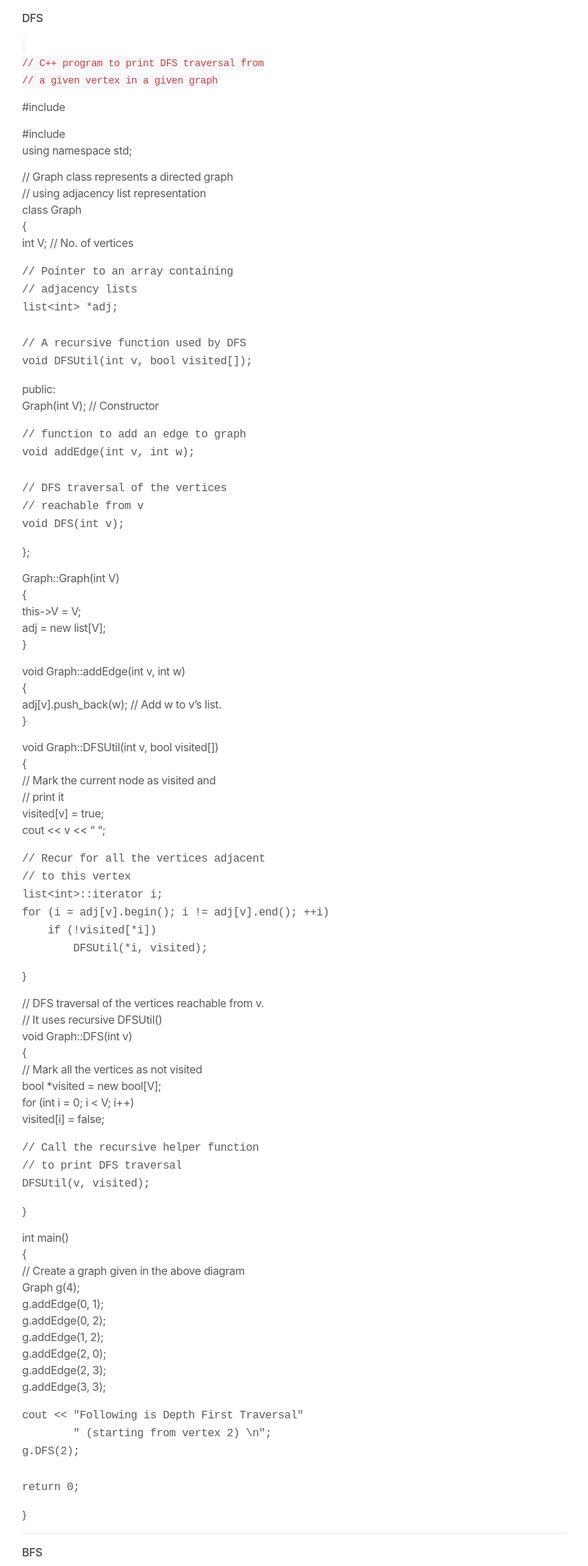
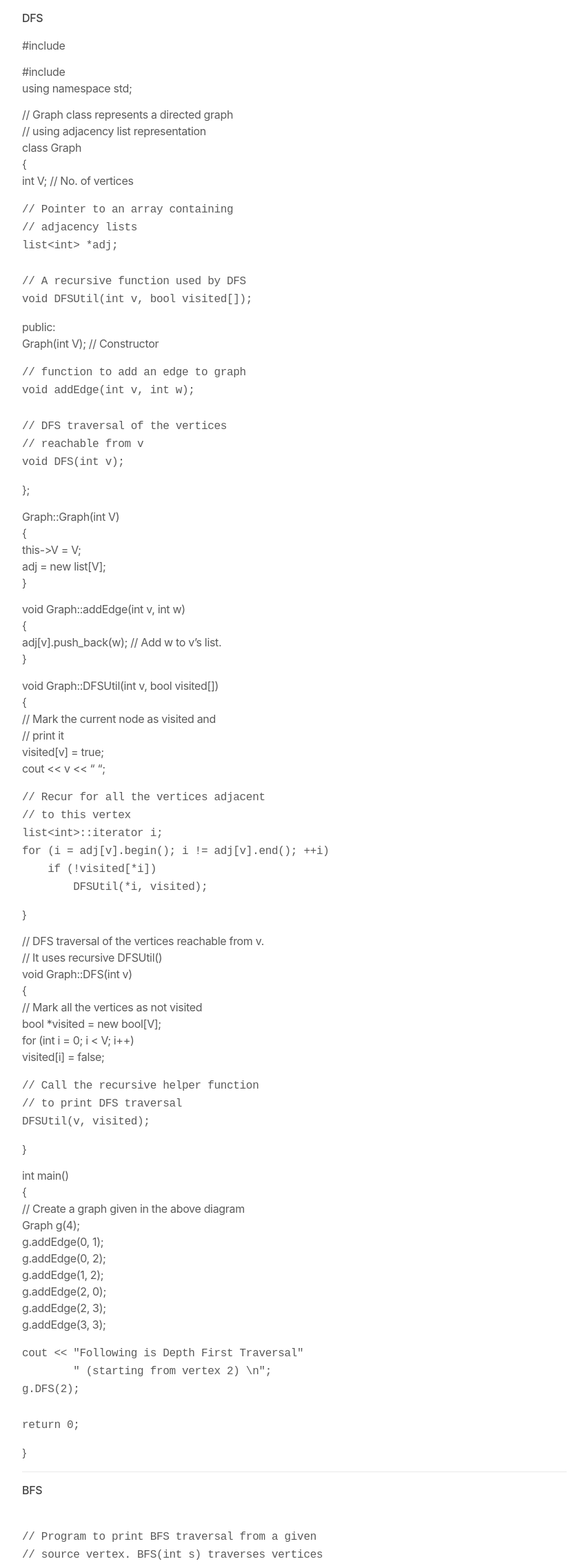
Before and after one commit to Britjeans/Britjeans.github.io, a plain HTML site: page 2018/05/02/Graph-Study-Notes-1/index.html in a window 1280 px wide. Shown: the part 525-2795 px from the top of the page at 69% size, without its empty margins (213-1066 px from the left). Drawn offline with nearby package versions, Linux system fonts and the light colour scheme; a script that the page names is missing.

Commit message:
Site updated: 2018-05-02 21:39:56

```diff
--- a/2018/05/02/Graph-Study-Notes-1/index.html
+++ b/2018/05/02/Graph-Study-Notes-1/index.html
@@ -5,17 +5,17 @@
 
   <title>Graph Study Notes 1 | Hexo</title>
   <meta name="viewport" content="width=device-width, initial-scale=1, shrink-to-fit=no">
-  <meta name="description" content="DFS&amp;amp;BFS Graph Cycle Topological Sorting  DFS &amp;amp;BFSDFS // C++ program to print DFS traversal from// a given vertex in a  given graph #include #includeusing namespace std; // Graph class represe">
+  <meta name="description" content="DFS&amp;amp;BFS Graph Cycle Topological Sorting  DFS &amp;amp;BFSDFS  #include #includeusing namespace std; // Graph class represents a directed graph// using adjacency list representationclass Graph{    int">
 <meta property="og:type" content="article">
 <meta property="og:title" content="Graph Study Notes 1">
 <meta property="og:url" content="http://yoursite.com/2018/05/02/Graph-Study-Notes-1/index.html">
 <meta property="og:site_name" content="Hexo">
-<meta property="og:description" content="DFS&amp;amp;BFS Graph Cycle Topological Sorting  DFS &amp;amp;BFSDFS // C++ program to print DFS traversal from// a given vertex in a  given graph #include #includeusing namespace std; // Graph class represe">
+<meta property="og:description" content="DFS&amp;amp;BFS Graph Cycle Topological Sorting  DFS &amp;amp;BFSDFS  #include #includeusing namespace std; // Graph class represents a directed graph// using adjacency list representationclass Graph{    int">
 <meta property="og:locale" content="default">
-<meta property="og:updated_time" content="2018-05-02T13:34:18.814Z">
+<meta property="og:updated_time" content="2018-05-02T13:39:42.112Z">
 <meta name="twitter:card" content="summary">
 <meta name="twitter:title" content="Graph Study Notes 1">
-<meta name="twitter:description" content="DFS&amp;amp;BFS Graph Cycle Topological Sorting  DFS &amp;amp;BFSDFS // C++ program to print DFS traversal from// a given vertex in a  given graph #include #includeusing namespace std; // Graph class represe">
+<meta name="twitter:description" content="DFS&amp;amp;BFS Graph Cycle Topological Sorting  DFS &amp;amp;BFSDFS  #include #includeusing namespace std; // Graph class represents a directed graph// using adjacency list representationclass Graph{    int">
 
     <link rel="alternate" href="/atom.xml" title="Hexo" type="application/atom+xml">
 
@@ -105,7 +105,7 @@
 <li>Topological Sorting</li>
 </ul>
 <h2 id="DFS-amp-BFS"><a href="#DFS-amp-BFS" class="headerlink" title="DFS &amp;BFS"></a>DFS &amp;BFS</h2><p><strong>DFS</strong></p>
-<p><code><br>// C++ program to print DFS traversal from<br>// a given vertex in a  given graph</code></p>
+<p><pre><code></code></pre></p>
 <p>#include<iostream></iostream></p>
 <p>#include<list><br>using namespace std;</list></p>
 <p>// Graph class represents a directed graph<br>// using adjacency list representation<br>class Graph<br>{<br>    int V;    // No. of vertices</p>
@@ -148,7 +148,7 @@ return 0;
 <p></p>
 <hr>
 <p><strong>BFS</strong></p>
-<p><code><br>// Program to print BFS traversal from a given<br>// source vertex. BFS(int s) traverses vertices<br>// reachable from s.</code></p>
+<p><pre><code><br>// Program to print BFS traversal from a given<br>// source vertex. BFS(int s) traverses vertices<br>// reachable from s.</code></pre></p>
 <p>#include<iostream></iostream></p>
 <p>#include <list></list></p>
 <p>using namespace std;</p>
```
